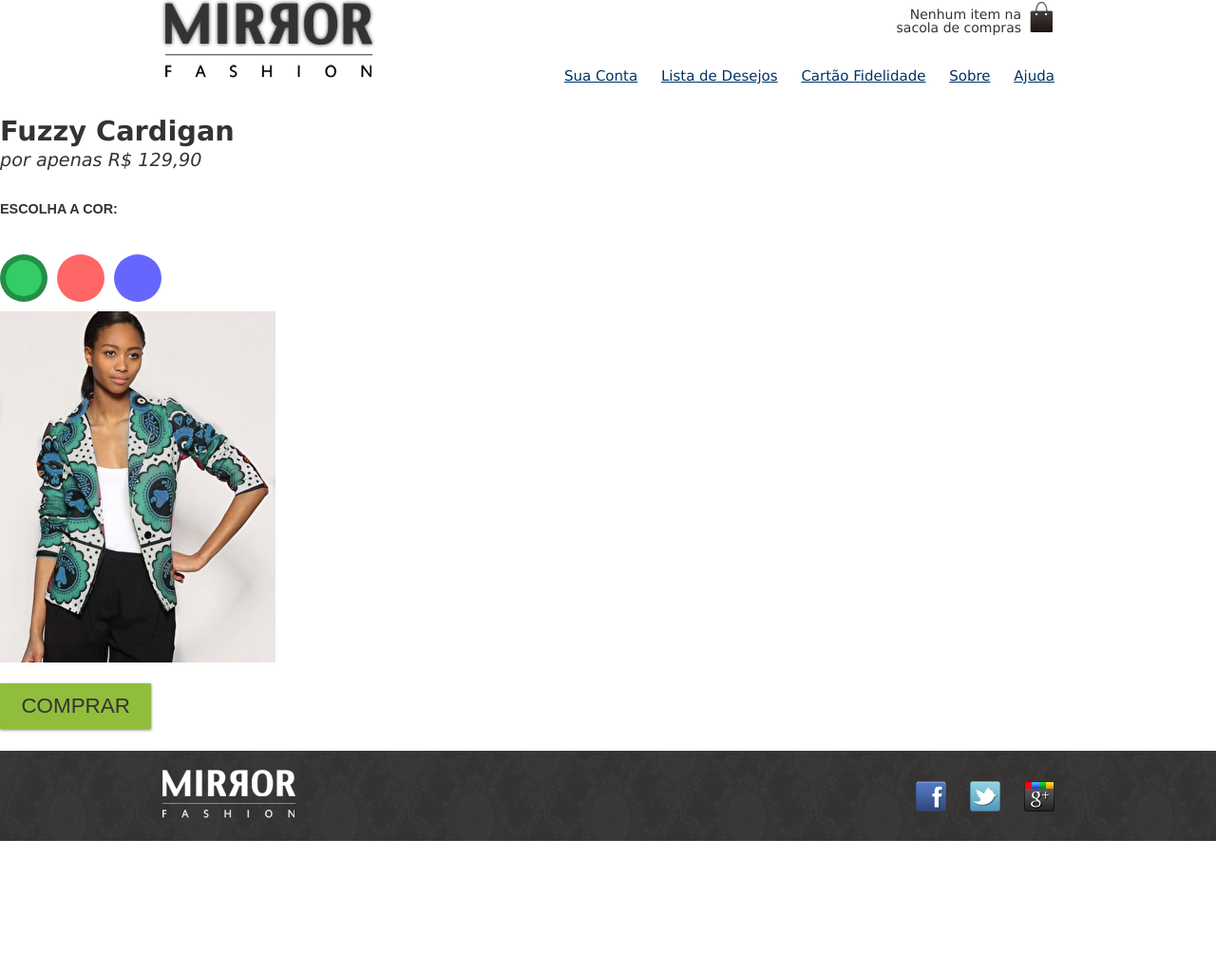
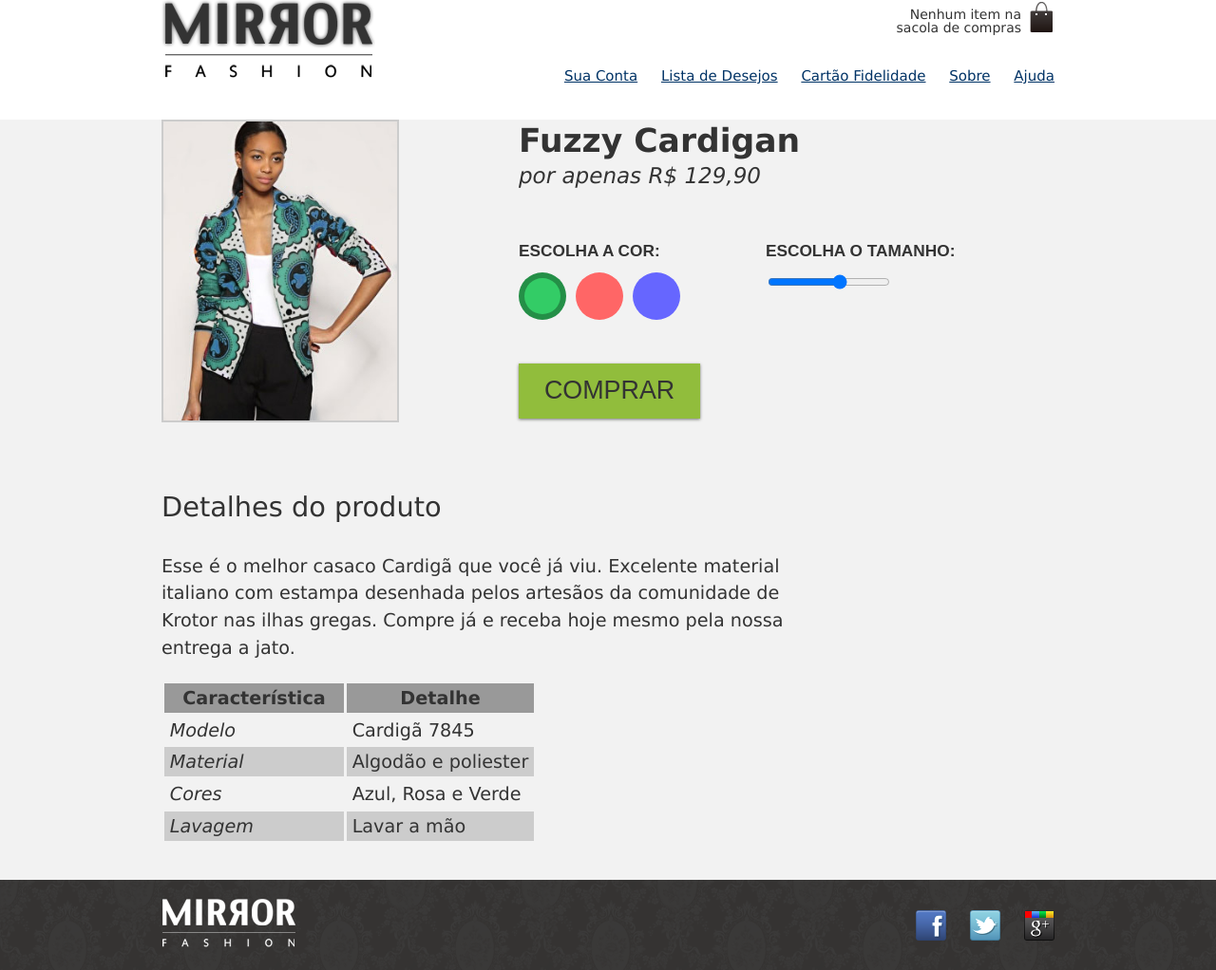
Before and after one commit to gabrielSR20/first-test, a plain HTML site: page mirrorfashion/produto.html in a window 1280 px wide. Shown: the whole page at 95% size. Before the commit the page ends 886 px from the top, so only its background shows below. Drawn offline with Linux system fonts and the light colour scheme.

Commit message:
update: produto.css, produto.html

```diff
--- a/mirrorfashion/css/produto.css
+++ b/mirrorfashion/css/produto.css
@@ -108,4 +108,106 @@ label[for=azul]::after {
     margin: 1em 0;
 }
 
-/* parei na página 149 */
+.detalhes {
+    padding: 2em 0;
+}
+
+.detalhes h2 {
+    font-size: 1.5em;
+    line-height: 2;
+}
+
+.detalhes p {
+    margin: 1em 0;
+    font-size: 1em;
+    line-height: 1.5;
+    max-width: 36em;
+}
+
+table {
+    border-spacing: 0.2em;
+    border-collapse: separate;
+}
+
+thead {
+    background-color: #999;
+}
+
+thead th {
+    font-weight: bold;
+    padding: 0.3em 1em;
+    text-align: center;
+}
+
+td {
+    padding: 0.3em;
+}
+
+tr:nth-child(2n) {
+    background-color: #ccc;
+}
+
+td:first-child {
+    font-style: italic;
+}
+
+.produto-back {
+    background-color: #f2f2f2;
+    margin-top: 1em;
+    border-radius: 2px solid #ccc;
+}
+
+.cores label img {
+    border: 2px solid #ccc;
+}
+
+
+@media (min-width: 500px) {
+    .detalhes {
+        font-size: 1.2em;
+    }
+}
+
+
+@media (min-width: 630px) {
+    .produto {
+        position: relative;
+        padding-left: 40%;
+        font-size: 1.2em;
+    }
+
+    .cores {
+        position: static;
+        padding: 0;
+    }
+
+    .cores legend {
+        position: static;
+    }
+
+    .cores label img {
+        position: absolute;
+        top: 0;
+        left: 0;
+
+        max-width: 35%;
+        max-height: 100%;
+    }
+
+    .cores label:after {
+        position: static;
+        float: left;
+        margin-right: 10px;
+    }
+
+    fieldset {
+        display: inline-block;
+        vertical-align: top;
+
+        margin: 1em 0;
+        min-width: 240px;
+        width: 45%;
+    }
+}
+
+/* parei na página 159 */
--- a/mirrorfashion/produto.html
+++ b/mirrorfashion/produto.html
@@ -31,6 +31,10 @@
 
         </header>
 
+        <div class="produto-back">
+
+            <div class="container">
+
                 <div class="produto">
                     <h1>Fuzzy Cardigan</h1>
                     <p>por apenas R$ 129,90</p>
@@ -55,8 +59,59 @@
                             </label>
                         </fieldset>
 
+                        <fieldset class="tamanhos">
+                            <legend>Escolha o tamanho:</legend>
+
+                            <input type="range" min="36" max="46" value="42" step="2" name="tamanho" id="tamanho">
+                        </fieldset>
+
                         <button class="comprar">Comprar</button>
                     </form>
+                </div>
+
+                <div class="detalhes">
+
+                    <h2>Detalhes do produto</h2>
+
+                    <p>
+                        Esse é o melhor casaco Cardigã que você já viu. Excelente
+                        material italiano com estampa desenhada pelos artesãos da
+                        comunidade de Krotor nas ilhas gregas. Compre já e receba hoje
+                        mesmo pela nossa entrega a jato.
+                    </p>
+
+                    <table>
+                        <thead>
+                            <tr>
+                                <th>Característica</th>
+                                <th>Detalhe</th>
+                            </tr>
+                        </thead>
+
+                        <tbody>
+                            <tr>
+                                <td>Modelo</td>
+                                <td>Cardigã 7845</td>
+                            </tr>
+                            <tr>
+                                <td>Material</td>
+                                <td>Algodão e poliester</td>
+                            </tr>
+                            <tr>
+                                <td>Cores</td>
+                                <td>Azul, Rosa e Verde</td>
+                            </tr>
+                            <tr>
+                                <td>Lavagem</td>
+                                <td>Lavar a mão</td>
+                            </tr>
+                        </tbody>
+                    </table>
+
+                </div>
+
+            </div>
+
         </div>
 
         <footer>
```
Lines whose indentation alone changed are shown as unchanged.
